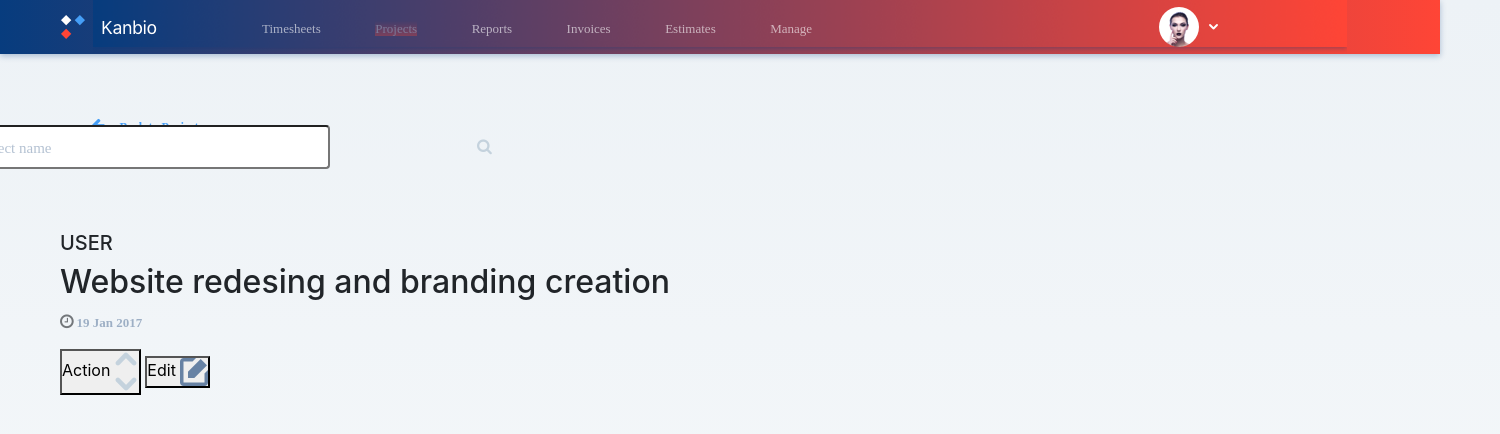
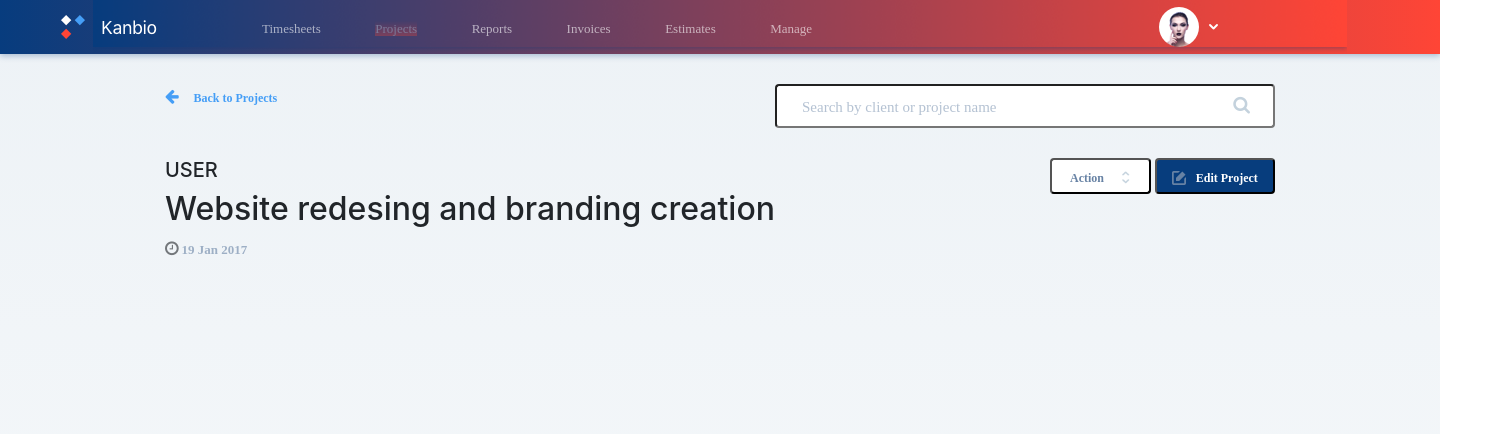
Before and after one commit to inhaq/hello, a plain HTML site: page index.html in a window 1280 px wide. Shown: the top 434 px of the page, 1500 px wide, since content can reach past the window. Drawn offline with nearby package versions, Linux system fonts and the light colour scheme.

Commit message:
layout corrected

```diff
--- a/index.html
+++ b/index.html
@@ -7,7 +7,8 @@
     <meta http-equiv="X-UA-Compatible" content="ie=edge">
     <link rel="stylesheet" href="./style.css">
     <link rel="stylesheet" href="https://cdnjs.cloudflare.com/ajax/libs/font-awesome/4.7.0/css/font-awesome.min.css">
-	<link rel="stylesheet" href="https://stackpath.bootstrapcdn.com/bootstrap/4.1.3/css/bootstrap.min.css" integrity="sha384-MCw98/SFnGE8fJT3GXwEOngsV7Zt27NXFoaoApmYm81iuXoPkFOJwJ8ERdknLPMO" crossorigin="anonymous">
+    <link rel="stylesheet" href="https://stackpath.bootstrapcdn.com/bootstrap/4.1.3/css/bootstrap.min.css" integrity="sha384-MCw98/SFnGE8fJT3GXwEOngsV7Zt27NXFoaoApmYm81iuXoPkFOJwJ8ERdknLPMO"
+        crossorigin="anonymous">
     <title>Kanbio</title>
 </head>
 
@@ -15,7 +16,8 @@
     <header>
         <nav class="texture">
             <img src="./assets/topbar.png" srcset="./assets/topbar@2x.png 2x,
-        ./assets/topbar@3x.png 3x" class="Topbar" alt="topbar">
+        ./assets/topbar@3x.png 3x" class="Topbar"
+                alt="topbar">
             <img class="Logo" src="./assets/logo.png" alt="Logo">
             <ul class="btn-list">
                 <li class="pad"><a href="" class="btn1">Timesheets</a></li>
@@ -29,39 +31,43 @@
         </nav>
     </header>
 
-	<br>
-
-	<div class="col-md-12">
-		<div class="col-md-6 arrow">
+    <div class="container">
+        <div class="row btp-search">
+            <div class="col-md-4">
                 <i class="fa fa-arrow-left Arrow-left"></i>
                 <span class="Back-to-Projects">Back to Projects</span>
             </div>
-		<div class="col-md-6 form">
+            <div class="col-md-8 text-right">
                 <input type="text" placeholder="Search by client or project name">
-			<i class="fa fa-search Search-icon"></i>
+                <i class="fa fa-search"></i>
             </div>
         </div>
 
-
-
-
-	<div class="project-header">
-		<span class="user">
+        <div class="row project-header">
+            <div class="col-md-8">
                 <h5>USER</h5>
                 <h2>Website redesing and branding creation</h2>
                 <p>
                     <i class="fa fa-clock-o Time-icon"></i>
                     <span class="-Jan-2017">19 Jan 2017</span>
                 </p>
-		</span>
-		<span class="btns">
-			<button>Action <img src="/assets/arrows-icon@3x.png"></button>
-			<button>Edit <img src="/assets/edit-icon@2x.png"></button>
-		</span>
+            </div>
+            <div class="col-md-4 text-right">
+                <button class="btn-action">
+                    <span class="Actions">Action </span>
+                    <img class="Arrows-icon" src="/assets/arrows-icon@3x.png">
+                </button>
+                <button class="btn-edit">
+                    <img class="Edit-icon" src="/assets/edit-icon@2x.png">
+                    <span class="Edit-Project">Edit Project</span>
+                </button>
+            </div>
         </div>
         <!-- <article class="progress"></article>
     <article class="data-table"></article> -->
 
+    </div>
+
 </body>
 
 </html>
--- a/style.css
+++ b/style.css
@@ -176,8 +176,70 @@ input {
     color: #459ef6;
 }
 
-.project-header {
-    position: relative;
-    top: 85px;
-    left: 60px;
+.Arrows-icon {
+    width: 8px;
+    height: 13px;
+    object-fit: contain;
+    margin-left: 15px;
+
 }
+
+.Edit-icon {
+    width: 14px;
+    height: 14px;
+    object-fit: contain;
+    margin-right: 5px;
+}
+
+.btn-action {
+    width: 101px;
+    height: 36px;
+    border-radius: 4px;
+    background-color: #ffffff;
+}
+
+.Actions {
+    width: 41px;
+    height: 15px;
+    font-family: ProximaNova;
+    font-size: 12px;
+    font-weight: 600;
+    font-style: normal;
+    font-stretch: normal;
+    line-height: normal;
+    letter-spacing: normal;
+    color: #6782a4;
+}
+
+.btn-edit {
+    width: 120px;
+    height: 36px;
+    border-radius: 4px;
+    background-color: #073d7d;
+}
+
+.Edit-Project {
+    width: 62px;
+    height: 15px;
+    font-family: ProximaNova;
+    font-size: 12px;
+    font-weight: 600;
+    font-style: normal;
+    font-stretch: normal;
+    line-height: normal;
+    letter-spacing: normal;
+    color: #ffffff;
+}
+
+.fa-search {
+    position: absolute;
+    right: 40px;
+    top: 12px;
+    width: 18px;
+    font-size: 18px !important;
+    color: #c4d2dd;
+}
+
+.btp-search {
+    padding: 30px 0;
+}
```
Lines whose indentation alone changed are shown as unchanged.
